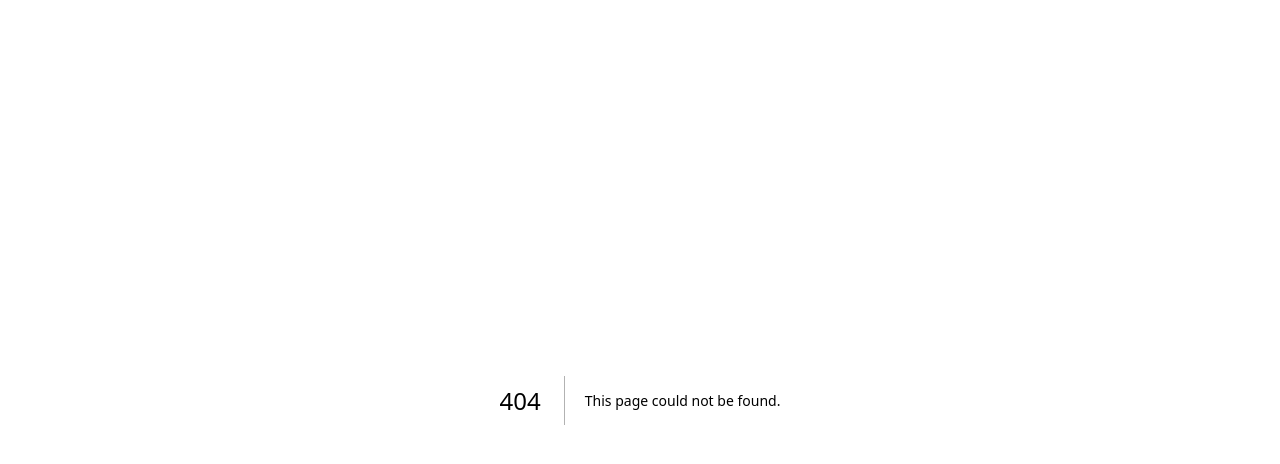
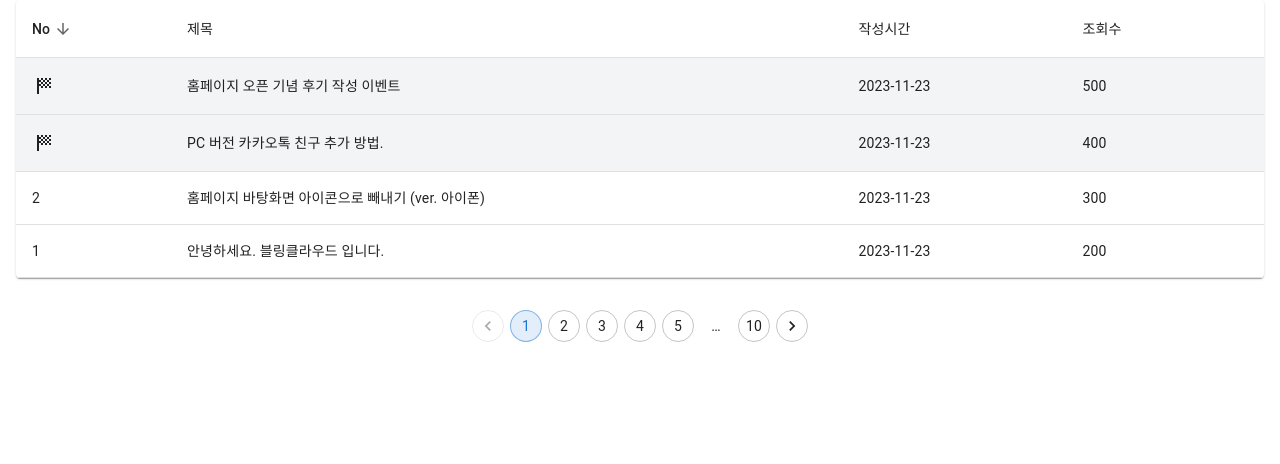
Before and after one commit to MaximHelio/aroma-shop, a Next.js app: page /notice in a window 1280 px wide. Before the commit this address had no page. Shown: the top 464 px of the page. Built offline with nearby package versions, Linux system fonts and the light colour scheme.

Commit message:
Add Board List

```diff
--- /dev/null
+++ b/app/notice/page.tsx
@@ -0,0 +1,20 @@
+import BoardsList from "@/components/boards/boards-list"
+import {SearchParams} from "@/types/commonTypes"
+
+const Notice = (props: {searchParams: SearchParams}) => {
+  const searchParams = {
+    rowsPerPage: Number(props.searchParams.rowsPerPage) || 10,
+    page: Number(props.searchParams.page) || 0,
+    orderColumn: props.searchParams.orderColumn || "board_pk",
+    orderDirection: props.searchParams.orderDirection || "desc",
+    query: props.searchParams.query || ""
+  } as SearchParams
+  return (
+    <BoardsList
+      total_rows={100}
+      searchParams={searchParams}
+    />
+  )
+}
+
+export default Notice
--- /dev/null
+++ b/components/boards/boards-list.tsx
@@ -0,0 +1,181 @@
+"use client"
+import {usePathname, useRouter} from "next/navigation"
+import Link from "next/link"
+import {Paper, Table, TableBody, TableCell, TableContainer, TableHead, TablePagination, TableRow, TableSortLabel} from "@mui/material"
+import SportsScoreIcon from "@mui/icons-material/SportsScore"
+import ProductsSearch from "@/components/products/products-search"
+import {SearchParams} from "@/types/commonTypes"
+
+interface HeadCell {
+  id: string
+  label: string
+  sort: boolean
+}
+
+export const EnhancedTabledHead = ({
+  searchParams,
+  headCells
+}: {
+  searchParams: SearchParams
+  headCells: HeadCell[]
+}) => {
+  const router = useRouter()
+  const orderDirection = searchParams.orderDirection === "asc" ? "asc" : "desc"
+  return (
+    <TableHead>
+      <TableRow>
+        {headCells.map((headCell) => (
+          <TableCell key={headCell.id}>
+            {headCell.sort ? (
+              <TableSortLabel
+                active={searchParams.orderColumn === headCell.id}
+                direction={searchParams.orderColumn === headCell.id ? orderDirection : "asc"}
+                onClick={() => {
+                  router.push("?" + new URLSearchParams({
+                    ...searchParams,
+                    orderColumn: headCell.id,
+                    orderDirection: headCell.id && orderDirection === "asc" ? "desc" : "asc"
+                  }))
+                }}
+              >{headCell.label}</TableSortLabel>
+            ) : (
+              <span>{headCell.label}</span>
+            )}
+          </TableCell>
+        ))}
+      </TableRow>
+    </TableHead>
+  )
+}
+
+export const EnhancedTablePagination = ({
+  total_rows,
+  searchParams
+}: {
+  total_rows: number
+  searchParams: SearchParams
+}) => {
+  const router = useRouter()
+  return (
+    <TablePagination
+      rowsPerPageOptions={[10, 25, 100]}
+      component="div"
+      count={total_rows}
+      rowsPerPage={searchParams.rowsPerPage}
+      page={searchParams.page}
+      onPageChange={(_event, page) => {
+        router.push("?" + new URLSearchParams({
+          ...searchParams,
+          page: String(page)
+        }))
+      }}
+      onRowsPerPageChange={(event) => {
+        router.push("?" + new URLSearchParams({
+          ...searchParams,
+          page: "0",
+          rowsPerPage: event.target.value
+        }))
+      }}
+    />
+  )
+}
+
+
+const BoardsList = ({
+  total_rows,
+  searchParams
+}: {
+  total_rows: number
+  searchParams: SearchParams
+}) => {
+  const pathname = usePathname()
+  return (
+    <div className="mx-4">
+      <Paper className="hidden md:block">
+        <TableContainer>
+          <Table>
+            <EnhancedTabledHead
+              searchParams={searchParams}
+              headCells={[
+                {id: "board_pk", label: "No", sort: true},
+                {id: "title", label: "제목", sort: true},
+                {id: "created_at", label: "작성시간", sort: true},
+                {id: "visited_count", label: "조회수", sort: true}
+              ]}
+            />
+            <TableBody>
+              <TableRow className="bg-gray-100">
+                <TableCell><SportsScoreIcon /></TableCell>
+                <TableCell>
+                  <Link href={`${pathname}/detail/1`}>홈페이지 오픈 기념 후기 작성 이벤트</Link>
+                </TableCell>
+                <TableCell>2023-11-23</TableCell>
+                <TableCell>500</TableCell>
+              </TableRow>
+              <TableRow className="bg-gray-100">
+                <TableCell><SportsScoreIcon /></TableCell>
+                <TableCell>PC 버전 카카오톡 친구 추가 방법.</TableCell>
+                <TableCell>2023-11-23</TableCell>
+                <TableCell>400</TableCell>
+              </TableRow>
+              <TableRow>
+                <TableCell>2</TableCell>
+                <TableCell>홈페이지 바탕화면 아이콘으로 빼내기 (ver. 아이폰)</TableCell>
+                <TableCell>2023-11-23</TableCell>
+                <TableCell>300</TableCell>
+              </TableRow>
+              <TableRow>
+                <TableCell>1</TableCell>
+                <TableCell>안녕하세요. 블링클라우드 입니다.</TableCell>
+                <TableCell>2023-11-23</TableCell>
+                <TableCell>200</TableCell>
+              </TableRow>
+            </TableBody>
+          </Table>
+          <div className="hidden">
+            <EnhancedTablePagination total_rows={total_rows} searchParams={searchParams} />
+          </div>
+        </TableContainer>
+      </Paper>
+      <Paper className="md:hidden">
+        <TableContainer>
+          <Table>
+            <TableBody>
+              <TableRow className="bg-gray-100">
+                <TableCell>
+                  <div>
+                    <Link href={`${pathname}/detail/1`}><SportsScoreIcon />홈페이지 오픈 기념 후기 작성 이벤트</Link>
+                  </div>
+                  <small className="text-xs text-gray-400">2023-11-23 조회수: 500</small>
+                </TableCell>
+              </TableRow>
+              <TableRow className="bg-gray-100">
+                <TableCell>
+                  <div><SportsScoreIcon />PC 버전 카카오톡 친구 추가 방법.</div>
+                  <small className="text-xs text-gray-400">2023-11-23 조회수: 400</small>
+                </TableCell>
+              </TableRow>
+              <TableRow>
+                <TableCell>
+                  <div>홈페이지 바탕화면 아이콘으로 빼내기 (ver. 아이폰)</div>
+                  <small className="text-xs text-gray-400">2023-11-23 조회수: 300</small>
+                </TableCell>
+              </TableRow>
+              <TableRow>
+                <TableCell>
+                  <div>안녕하세요. 블링클라우드 입니다.</div>
+                  <small className="text-xs text-gray-400">2023-11-23 조회수: 200</small>
+                </TableCell>
+              </TableRow>
+            </TableBody>
+          </Table>
+        </TableContainer>
+      </Paper>
+      <div className="mt-4">
+        <ProductsSearch />
+      </div>
+    </div>
+  )
+}
+
+export default BoardsList
--- /dev/null
+++ b/types/commonTypes.ts
@@ -0,0 +1,7 @@
+export interface SearchParams {
+    rowsPerPage: string & number
+    page: string & number
+    orderColumn: string
+    orderDirection: string
+    query: string
+  }
```
